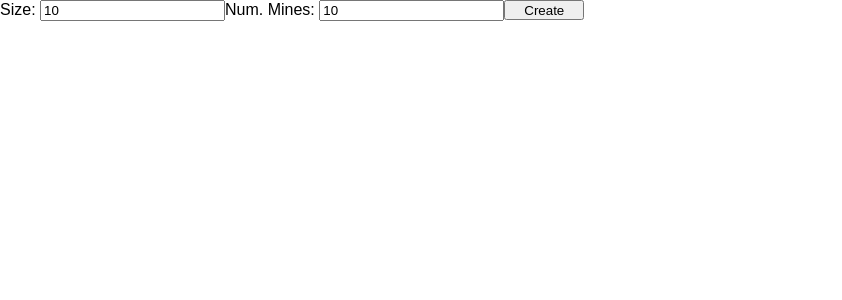
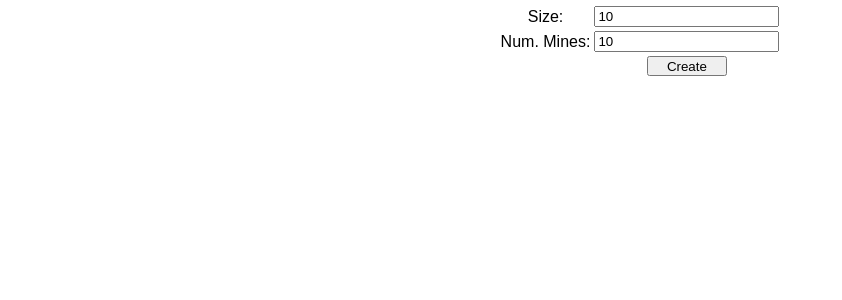
Before and after one commit to orcher/mines, a React (Create React App) app: page / in a window 1280 px wide. Shown: the top 300 px of the page, without its empty margins (0-842 px from the left). Built offline with nearby package versions, Linux system fonts and the light colour scheme.

Commit message:
Most of logic implementation

```diff
--- a/src/App.css
+++ b/src/App.css
@@ -3,6 +3,11 @@
     height: 20px;
     border-style: solid;
     border-width: 1px;
+    text-align: center;
+}
+
+#mine {
+    background-color: red;
 }
 
 .create-btn {
@@ -13,3 +18,12 @@
 .square:hover {
     border-color: red;
 }
+
+.main-container {
+    text-align: center;
+    width: 100%;
+}
+
+.sub-container {
+    display: inline-block;
+}
--- a/src/App.js
+++ b/src/App.js
@@ -1,10 +1,11 @@
 import React, { Component } from 'react';
+import PropTypes from 'prop-types';
 import './App.css';
 
 class Square extends React.Component {
     render() {
         return (
-            <td className="square" onClick={this.props.onClick}></ td>
+            <td className="square" onClick={this.props.onClick} id={this.props.id}>{this.props.value}</td>
         );
     }
 }
@@ -13,73 +14,234 @@ class App extends Component {
     constructor(props) {
         super(props);
         this.state = {
-            width: 0,
-            height: 0,
+            size: 0,
             nMines: 0,
             board: [],
+            board_uncovered: [],
+            win: null,
+            blownMineId: ""
         }
     }
 
-    handleSquareClick(w, h) {
-        console.log(w, h);
+    uncover(w, h, tmpBoardUncovered, count) {
+        const size = this.state.size;
+        if (count > 3) return;
+
+        if (this.state.board[w][h] === 0) {
+            if (w > 0)                       this.uncover(w - 1, h, tmpBoardUncovered, count+1);
+            if (w > 0 & h > 0)               this.uncover(w - 1, h - 1, tmpBoardUncovered, count + 1);
+            if (h > 0)                       this.uncover(w, h - 1, tmpBoardUncovered, count + 1);
+            if (w + 1 < size & h > 0)        this.uncover(w + 1, h - 1, tmpBoardUncovered, count + 1);
+            if (w + 1 < size)                this.uncover(w + 1, h, tmpBoardUncovered, count + 1);
+            if (w + 1 < size & h + 1 < size) this.uncover(w + 1, h + 1, tmpBoardUncovered, count + 1);
+            if (h + 1 < size)                this.uncover(w, h + 1, tmpBoardUncovered, count + 1);
+            if (w > 0 & h + 1 < size)        this.uncover(w - 1, h + 1, tmpBoardUncovered, count + 1);
         }
 
-    renderBoard(w, h) {
-        let board = [];
-        let row = [];
+        tmpBoardUncovered[w][h] = 1;
+    }
 
-        for (let j = 0; j < h; j++) {
-            for (let i = 0; i < w; i++) {
-                row.push(<Square key={i} onClick={() => { this.handleSquareClick(i, j) }} />)
+    gameOver(w, h) {
+        const id = "s" + w + h;
+        document.getElementById(id).setAttribute("id", "mine");
+        this.setState({
+            win: false,
+            blownMineId: id
+        });
+    }
+
+    checkWin() {
+        const size = this.state.size;
+        let uncovered = 0;
+        for (let i = 0; i < size; i++) {
+            for (let j = 0; j < size; j++) {
+                if (this.state.board_uncovered[j][i] === null) {
+                    uncovered++;
+                }
+            }
+        }
+
+        this.setState ({
+            win: uncovered === this.state.nMines ? true : null
+        });
+    }
+
+    handleSquareClick(w, h) {
+        if (this.state.win != null) return;
+
+        if (this.state.board[w][h] === 9) {
+            this.gameOver(w, h);
+            return;
+        }
+
+        const tmpBoardUncovered = this.state.board_uncovered;
+
+        this.uncover(w, h, tmpBoardUncovered, 0);
+
+        this.setState({
+            board_uncovered: tmpBoardUncovered
+        });
+
+        this.checkWin();
+    }
+
+    renderBoard() {
+        const size = this.state.size;
+        const board = [];
+        for (let j = 0; j < size; j++) {
+            const row = [];
+            for (let i = 0; i < size; i++) {
+                const id = "s" + i + j;
+                row.push(
+                    <Square
+                        key={i}
+                        onClick={() => this.handleSquareClick(i, j)}
+                        value={this.state.board_uncovered[i][j] === null ? "" : this.state.board[i][j].toString()}
+                        id={id}
+                    />
+                );
             }
             board.push(<tr key={j}>{row}</tr>);
-            row = [];
         }
 
         return (
+            <div className="sub-container">
                 <table>
                     <tbody>
                         {board}
                     </tbody>
                 </table>
+            </div>
             );
     }
 
-    renderSizeInput() {
+    renderInputForm() {
         return (
-            <div>
-                Size: <input id="input-size" type="text" defaultValue="10"/>
-                Num. Mines: <input id="input-mines" type="text" defaultValue="10"/>
-                <button className="create-btn" onClick={() => { this.createBoard() }}>Create</button>
+            <div className="sub-container">
+                <table>
+                    <tbody>
+                        <tr>
+                            <td>Size:</td>
+                            <td><input id="input-size" type="text" defaultValue="10" /></td>
+                        </tr>
+                        <tr>
+                            <td>Num. Mines: </td>
+                            <td><input id="input-mines" type="text" defaultValue="10" /></td>
+                        </tr>
+                        <tr>
+                            <td></td>
+                            <td><button className="create-btn" onClick={() => { this.createBoard() }}>Create</button></td>
+                        </tr>
+                    </tbody>
+                 </table>
             </div>
         );
     }
 
     createBoard() {
-        let size = document.getElementById("input-size").value;
-        let m = document.getElementById("input-mines").value;
+        let m = document.getElementById("mine");
+        if (m !== null) {
+            m.setAttribute("id", this.state.blownMineId);
+        }
 
-        let tmp_board = this.state.board;
+        const size = parseInt(document.getElementById("input-size").value, 10);
+        const nMines = parseInt(document.getElementById("input-mines").value, 10);
+
+        const tmpBoard = [];
+        let tmpBoardUncovered = [];
         for (let i = 0; i < size; i++) {
-            tmp_board.push(Array(size).fill(null));
+            tmpBoard.push(Array(size).fill(null));
+            tmpBoardUncovered.push(Array(size).fill(null));
+        }
+
+        // Place mines on board
+        for (let i = 0; i < nMines; i++) {
+            let c = Math.floor(Math.random() * size);
+            let r = Math.floor(Math.random() * size);
+            while (tmpBoard[c][r] != null) {
+                c = Math.floor(Math.random() * size);
+                r = Math.floor(Math.random() * size);
+            }
+            tmpBoard[c][r] = 9;
+        }
+
+        // Set rest of fields values
+        let mCount = 0;
+        for (let i = 0; i < size; i++) {
+            for (let j = 0; j < size; j++) {
+                if (tmpBoard[j][i] === 9) continue;
+                if (j > 0                        && tmpBoard[j - 1][i] === 9) mCount++;
+                if (j > 0 && i > 0               && tmpBoard[j - 1][i - 1] === 9) mCount++;
+                if (i > 0                        && tmpBoard[j][i - 1] === 9) mCount++;
+                if (j + 1 < size && i > 0        && tmpBoard[j + 1][i - 1] === 9) mCount++;
+                if (j + 1 < size                 && tmpBoard[j + 1][i] === 9) mCount++;
+                if (j + 1 < size && i + 1 < size && tmpBoard[j + 1][i + 1] === 9) mCount++;
+                if (i + 1 < size                 && tmpBoard[j][i + 1] === 9) mCount++;
+                if (j > 0 && i + 1 < size        && tmpBoard[j - 1][i + 1] === 9) mCount++;
+                tmpBoard[j][i] = mCount;
+                mCount = 0;
+            }
         }
 
         this.setState({
-            width: size,
-            height: size,
-            nMines: m,
-            board: tmp_board,
+            size: size,
+            nMines: nMines,
+            board: tmpBoard,
+            board_uncovered: tmpBoardUncovered,
+            win: null,
+            blownMineId: null
         });
+    }
+
+    renderInfo() {
+        const info = this.state.win === null ? "" : this.state.win === true ? "You are winner!" : "You lost!";
+        return (
+            <div className="sub-container">
+                {info}
+            </div>
+        );
     }
 
     render() {
         return (
             <div>
-                {this.renderSizeInput()}
-                {this.renderBoard(this.state.width, this.state.height)}
+                <table className="main-container">
+                    <tbody>
+                        <tr>
+                            <td>
+                                {this.renderInputForm()}
+                            </td>
+                        </tr>
+                        <tr>
+                            <td>
+                                {this.renderBoard()}
+                            </td>
+                        </tr>
+                        <tr>
+                            <td>
+                                {this.renderInfo()}
+                            </td>
+                        </tr>
+                    </tbody>
+                </table>
             </div>
         );
     }
 }
 
+App.propTypes = {
+    size: PropTypes.number,
+    nMines: PropTypes.number,
+    board: PropTypes.array,
+    board_uncovered: PropTypes.array,
+    win: PropTypes.bool,
+    blownMineId: PropTypes.string
+};
+
+Square.propTypes = {
+    id: PropTypes.string,
+    onClick: PropTypes.func,
+    value: PropTypes.string
+};
+
 export default App;
```
Lines whose indentation alone changed are shown as unchanged.
